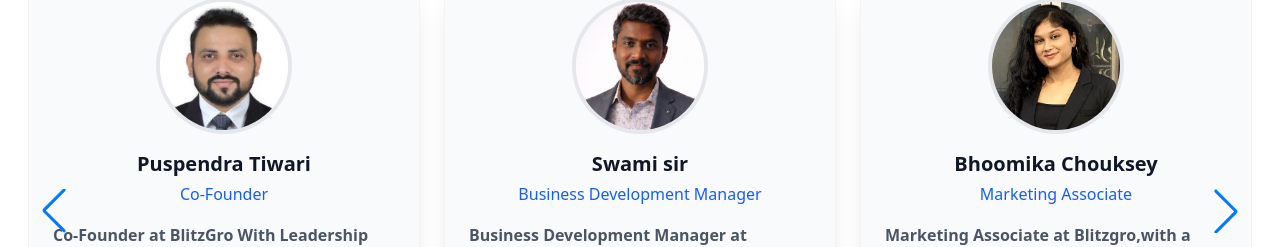
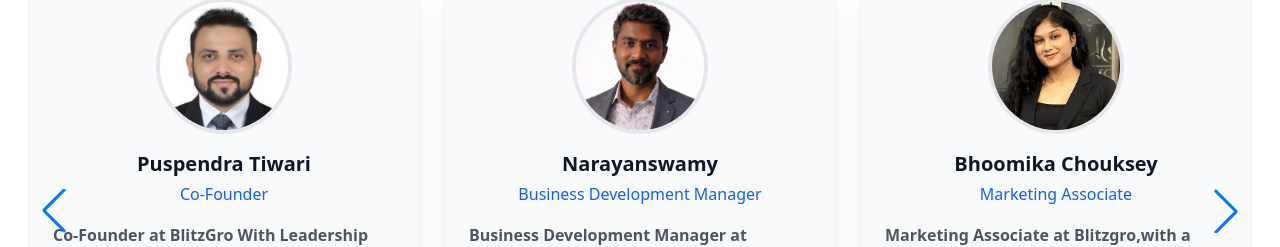
Before and after one commit to ayushman0909/Blitzgro, a React (Vite) app: page /about-us in a window 1280 px wide. Shown: the part 2637-2884 px from the top of the page. Built offline with nearby package versions, Linux system fonts and the light colour scheme.

Commit message:
New Updated

```diff
--- a/Data/ServiceData.js
+++ b/Data/ServiceData.js
@@ -11,6 +11,8 @@ import procurement from "../src/assets/Service/procurement.jpeg"
 import expandedSalesBussiness from "../src/assets/Service/expandedSalesBussiness.jpeg"
 import StretegicProcurement from "../src/assets/Service/StretegicProcurement.jpeg"
 import SupplierPerformance from "../src/assets/Service/SupplierPerformance.jpeg"
+import ProductPortfolioRationalization from "../src/assets/Service/ProductPortfolioRationalization.jpeg"
+import CustomerSegmentTargeting from "../src/assets/Service/CustomerSegmentTargeting.jpeg"
 const ServiceData = [
   {
     heading: "Extended Sales Services",
@@ -133,7 +135,7 @@ const ServiceData = [
         "LinkedIn marketing that builds brand credibility and connects you with the right decision-makers in your industry.",
         "End-to-end website handling that keeps your online presence sharp, updated, and business-ready at all times."
       ],
-       image: MarkettingandOperationsconsulting,
+       image: ProductPortfolioRationalization,
     },
     {
       title: "Customer & Segment Targeting",
@@ -145,7 +147,7 @@ const ServiceData = [
         "Product-Segment Fit: Right product for the right customer.",
         "Revenue Mix Optimization: Balance volume and margin growth."
       ],
-       image: MarkettingandOperationsconsulting,
+       image: CustomerSegmentTargeting,
     }
   ]
 }
--- a/src/pages/Aboutus.jsx
+++ b/src/pages/Aboutus.jsx
@@ -148,7 +148,7 @@ const Aboutus = () => {
       social: { linkedin: "https://www.linkedin.com/in/pushpendra-tiwari-8095a627/"},
     },
     {
-      name: "Swami sir",
+      name: "Narayanswamy",
       role: "Business Development Manager",
       image: Swami,
       bio: "Business Development Manager at BlitzGro with 15 years of experience in hospitality and sales, specializing in B2B growth, account management, and client relationship building.",
```
Also changed, not shown: src/assets/Service/CustomerSegmentTargeting.jpeg (added), src/assets/Service/ProductPortfolioRationalization.jpeg (added).
